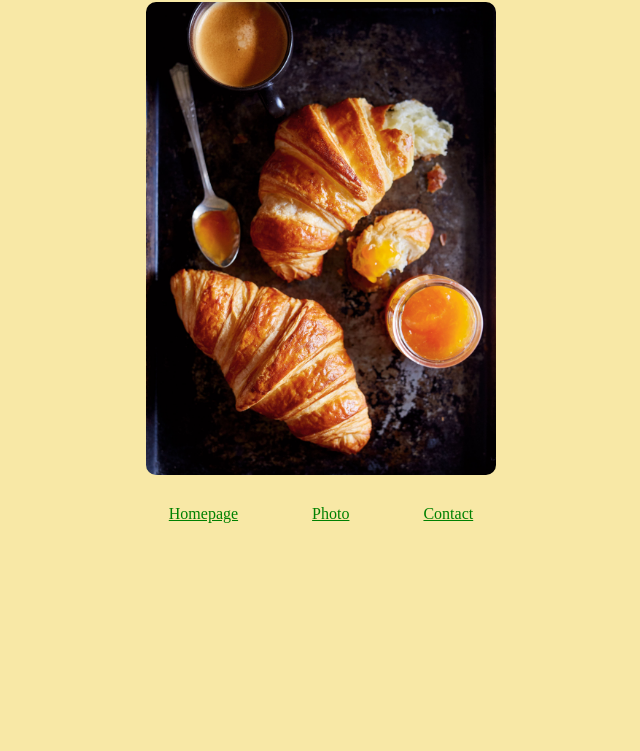
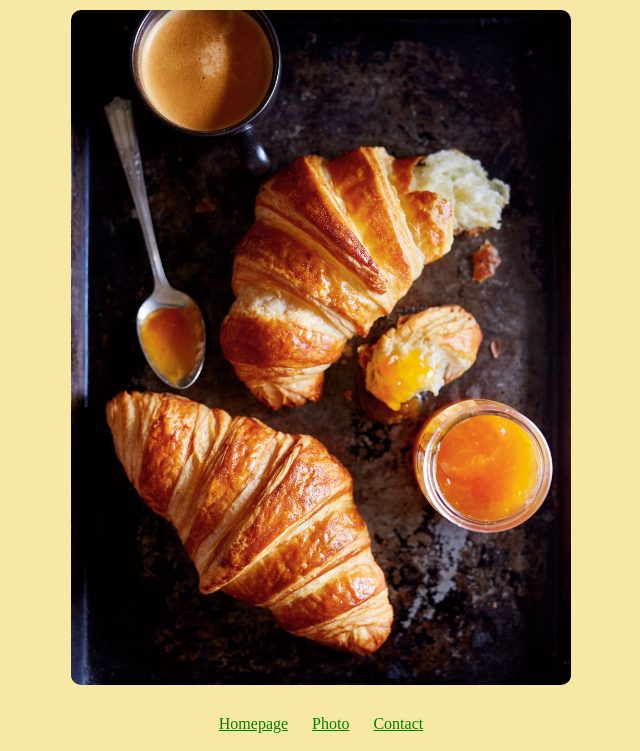
Before and after one commit to MilaLopatina/Croissant, a plain HTML site: page photo.html in a window 1280 px wide. Shown: the part 85-836 px from the top of the page, without its empty margins (319-959 px from the left). Before the commit the page ends 800 px from the top, so only its background shows below. Drawn offline with Linux system fonts and the light colour scheme.

Commit message:
added media queries

```diff
--- a/css/styles.css
+++ b/css/styles.css
@@ -1,30 +1,44 @@
 body {
-  margin: 20px;
+  max-width: 100%;
+  padding: 10px;
   background-color: #f8e8a6;
+}
+@media (min-width: 768px) {
+  .croissant-photo {
+    max-width: 500px !important;
+    margin-bottom: 30px !important;
+    margin-top: 20px !important;
+  }
+}
+@media (max-width: 280px) {
+  .croissant-photo {
+    max-width: 250px !important;
+  }
 }
 h1,
 p {
   margin-top: 20px;
+  margin-bottom: 10px;
   text-align: center;
   font-weight: bold;
   font-family: Arial, Helvetica, sans-serif;
 }
 p {
-  margin: 30px 250px;
+  margin: 30px 50px;
   line-height: 2;
 }
 .croissant-photo {
   display: block;
-  max-width: 350px;
-  margin: 30px auto;
+  max-width: 300px;
+  margin: auto;
   text-align: center;
   border-radius: 10px;
 }
 div {
   text-align: center;
+  margin-top: 30px;
 }
 div a {
   padding: 10px;
-  margin: 0 25px;
   color: green;
 }
```
